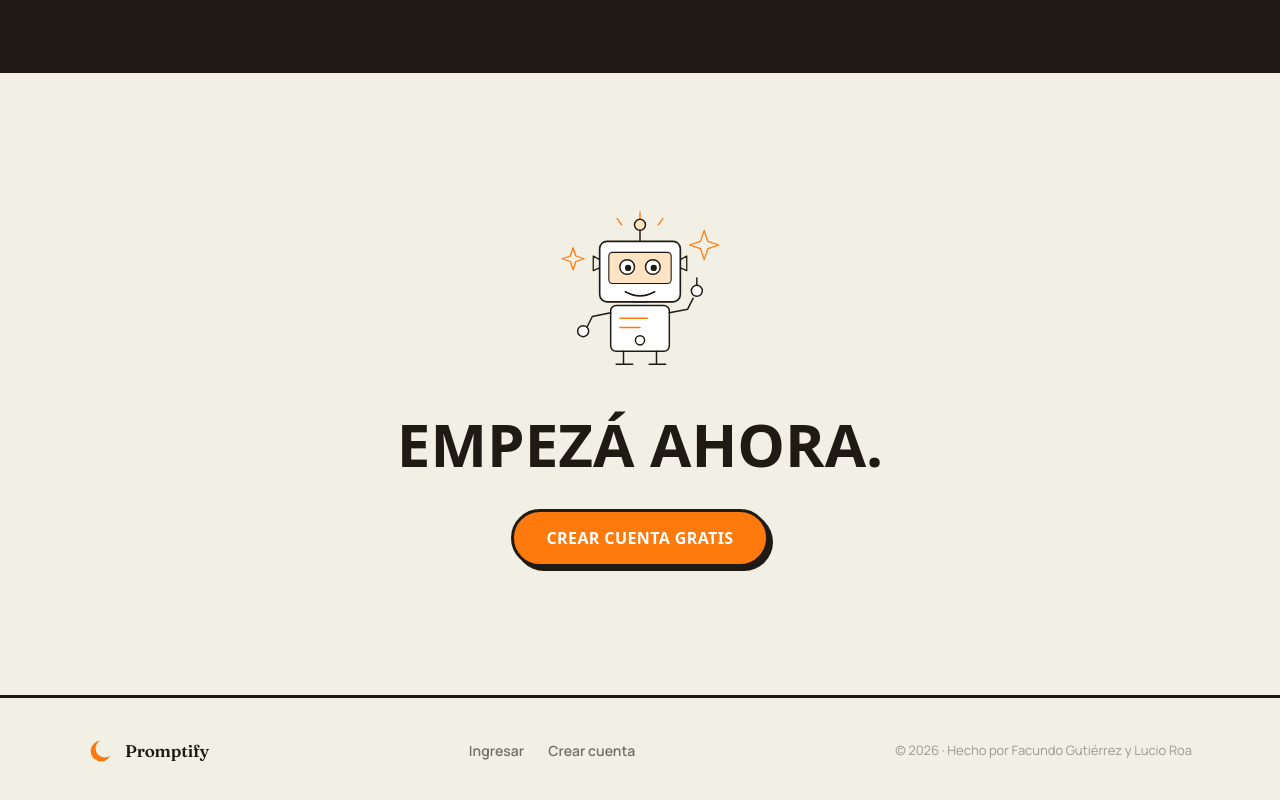
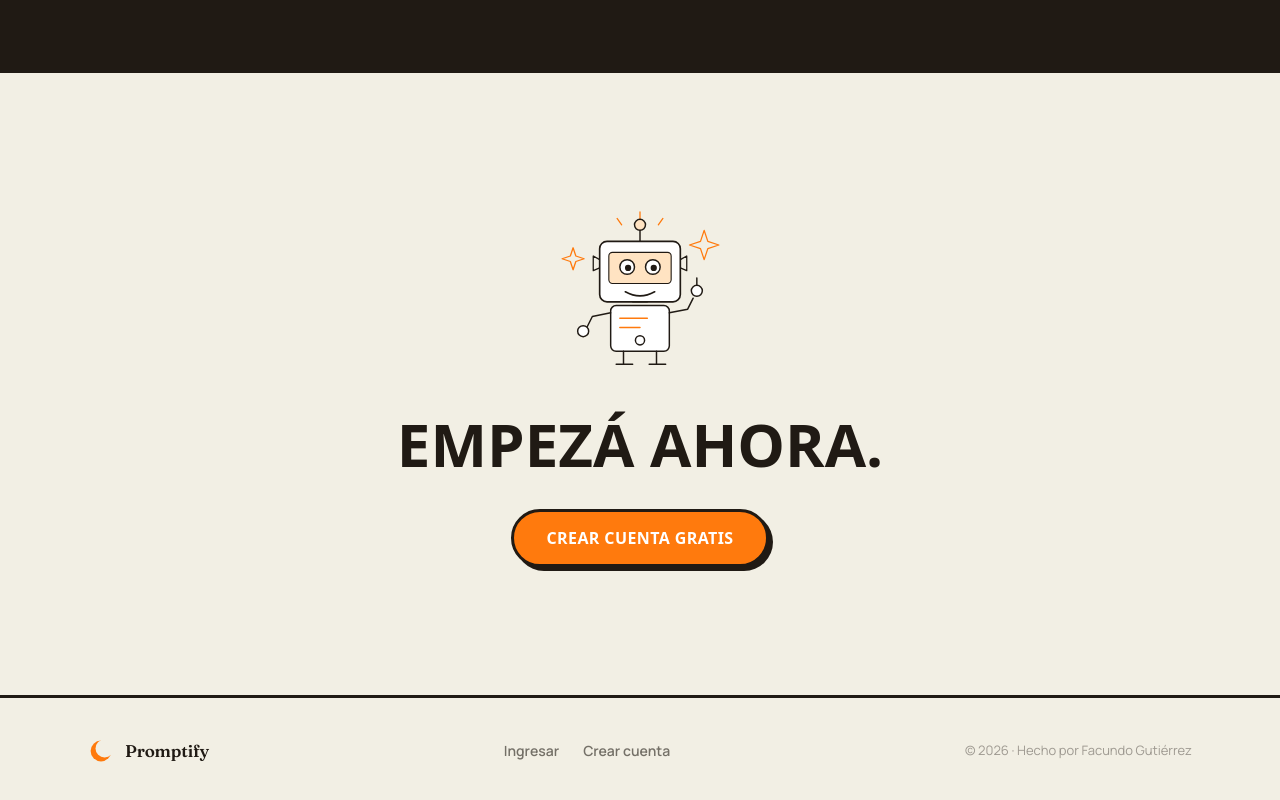
Before and after one commit to Lucio-Roa-TICman/promptify, a Next.js app: page / in a window 1280 px wide. Shown: the part 3198-3998 px from the top of the page. Built offline with nearby package versions, Linux system fonts and the light colour scheme; a web font is replaced by a local one.

Commit message:
chore: remove author credit and dev-tool attribution comments before public deploy
Drop "Lucio Roa" from README/CLAUDE.md/footer credit, and strip
"Claude Design"/"Claude Code" mentions from source comments. Product
content (the Gemini/Claude/ChatGPT AI-provider showcase in the Hero)
is untouched.

```diff
--- a/src/app/layout.tsx
+++ b/src/app/layout.tsx
@@ -34,8 +34,8 @@ export default function RootLayout({
             --font-sans: 'Manrope', system-ui, sans-serif;
             --font-mono: 'JetBrains Mono', monospace;
             --font-display: 'Fira Sans Condensed', system-ui, sans-serif;
-            /* Fuente del mockup "Promptify Landing.dc.html" (Claude Design,
-               sistema base Modernist). Aditiva por ahora: solo la usa el
+            /* Fuente del mockup fiel de referencia (sistema base Modernist).
+               Aditiva por ahora: solo la usa el
                Hero, ver tailwind.config.ts. */
             --font-outfit: 'Outfit', system-ui, sans-serif;
           }
--- a/src/components/LandingFooter.tsx
+++ b/src/components/LandingFooter.tsx
@@ -15,7 +15,7 @@ export function LandingFooter() {
           </Link>
         </nav>
         <span className="text-[13px] text-ink/40">
-          © {new Date().getFullYear()} · Hecho por Facundo Gutiérrez y Lucio Roa
+          © {new Date().getFullYear()} · Hecho por Facundo Gutiérrez
         </span>
       </div>
     </footer>
--- a/src/components/hero/Hero.tsx
+++ b/src/components/hero/Hero.tsx
@@ -3,9 +3,9 @@ import { Reveal } from "@/components/Reveal";
 import { ChatGPTMark, ClaudeMark, GeminiMark } from "@/components/icons/AiMarks";
 
 /**
- * Entrada de la landing — reconstrucción fiel de "Promptify Landing.dc.html"
- * (Claude Design, proyecto "Mascota Luna para Promptify"), la referencia
- * visual no-negociable para el rediseño. Colores, tipografía (Outfit) y
+ * Entrada de la landing — reconstrucción fiel de un mockup de referencia
+ * ("Promptify Landing"), la referencia visual no-negociable para el
+ * rediseño. Colores, tipografía (Outfit) y
  * estructura calcados del mockup; usa ChatGPTMark/ClaudeMark/GeminiMark
  * (arte propio) en vez de los isotipos oficiales que trae el mockup —
  * decisión ya tomada con el usuario, ver comentario en icons/AiMarks.tsx.
--- a/src/components/mascots/Cerebrito.tsx
+++ b/src/components/mascots/Cerebrito.tsx
@@ -1,6 +1,5 @@
 /**
- * Mascota placeholder — line-art portado del proyecto de Claude Design
- * ("Personajes IA para landing" / Character.dc.html, variante "cerebrito"),
+ * Mascota placeholder — line-art de un mockup externo (variante "cerebrito"),
  * recoloreado a la paleta kiddo. Reemplazar por el personaje dibujado a
  * mano (estilo pizza/hamburguesa) cuando esté listo.
  */
--- a/src/components/mascots/Robot.tsx
+++ b/src/components/mascots/Robot.tsx
@@ -1,6 +1,5 @@
 /**
- * Mascota placeholder — line-art portado del proyecto de Claude Design
- * ("Personajes IA para landing" / Character.dc.html, variante "robot"),
+ * Mascota placeholder — line-art de un mockup externo (variante "robot"),
  * recoloreado a la paleta kiddo. Reemplazar por el personaje dibujado a
  * mano (estilo pizza/hamburguesa) cuando esté listo.
  */
--- a/src/components/mascots/RobotOk.tsx
+++ b/src/components/mascots/RobotOk.tsx
@@ -1,6 +1,5 @@
 /**
- * Mascota placeholder — line-art portado del proyecto de Claude Design
- * ("Personajes IA para landing" / Character.dc.html, variante "robot-ok"),
+ * Mascota placeholder — line-art de un mockup externo (variante "robot-ok"),
  * recoloreado a la paleta kiddo. Reemplazar por el personaje dibujado a
  * mano (estilo pizza/hamburguesa) cuando esté listo.
  */
--- a/tailwind.config.ts
+++ b/tailwind.config.ts
@@ -45,7 +45,7 @@ const config: Config = {
         sans: ["var(--font-sans)", "system-ui", "sans-serif"],
         mono: ["var(--font-mono)", "monospace"],
         display: ["var(--font-display)", "system-ui", "sans-serif"],
-        // Fuente del mockup fiel de Claude Design — por ahora solo la usa
+        // Fuente del mockup fiel de referencia — por ahora solo la usa
         // el Hero (ver comentario en layout.tsx).
         outfit: ["var(--font-outfit)", "system-ui", "sans-serif"],
       },
```
Also changed, not shown: 2 other files (tests, documents, lock files or other folders).
